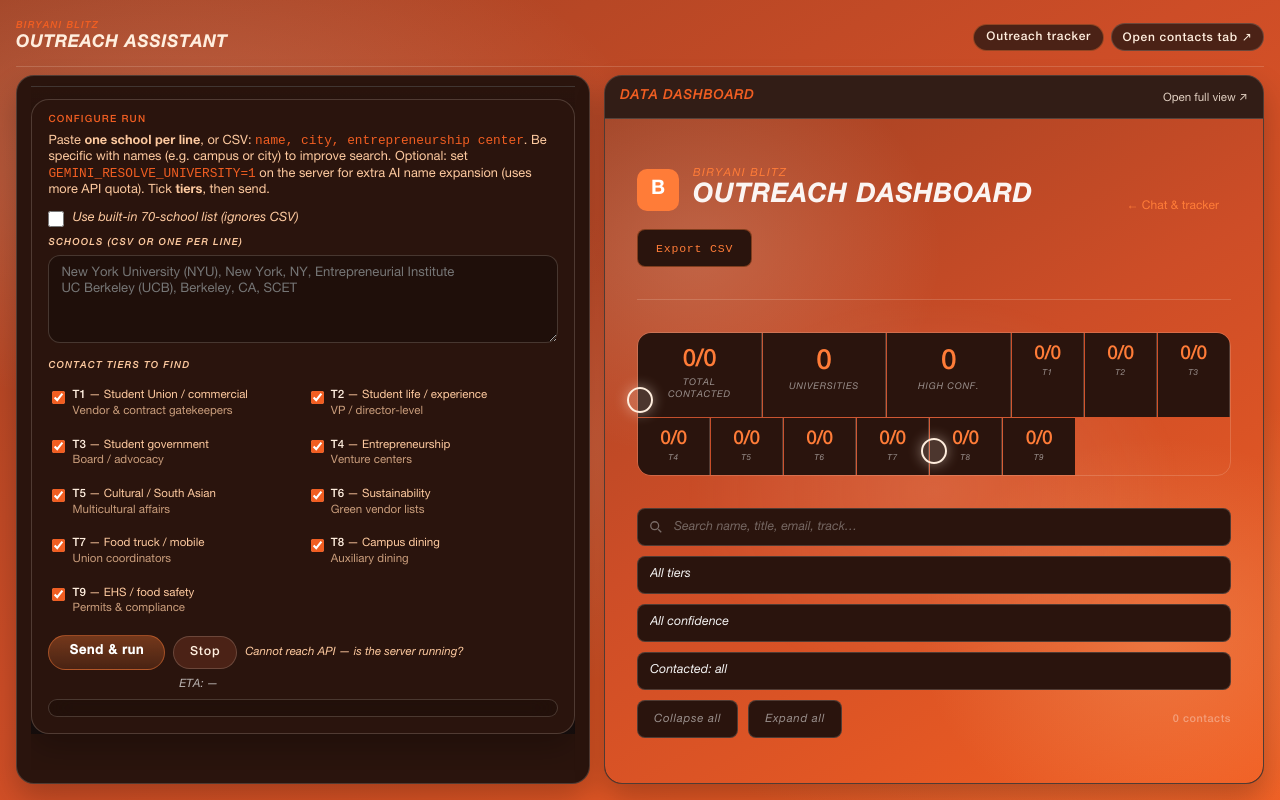
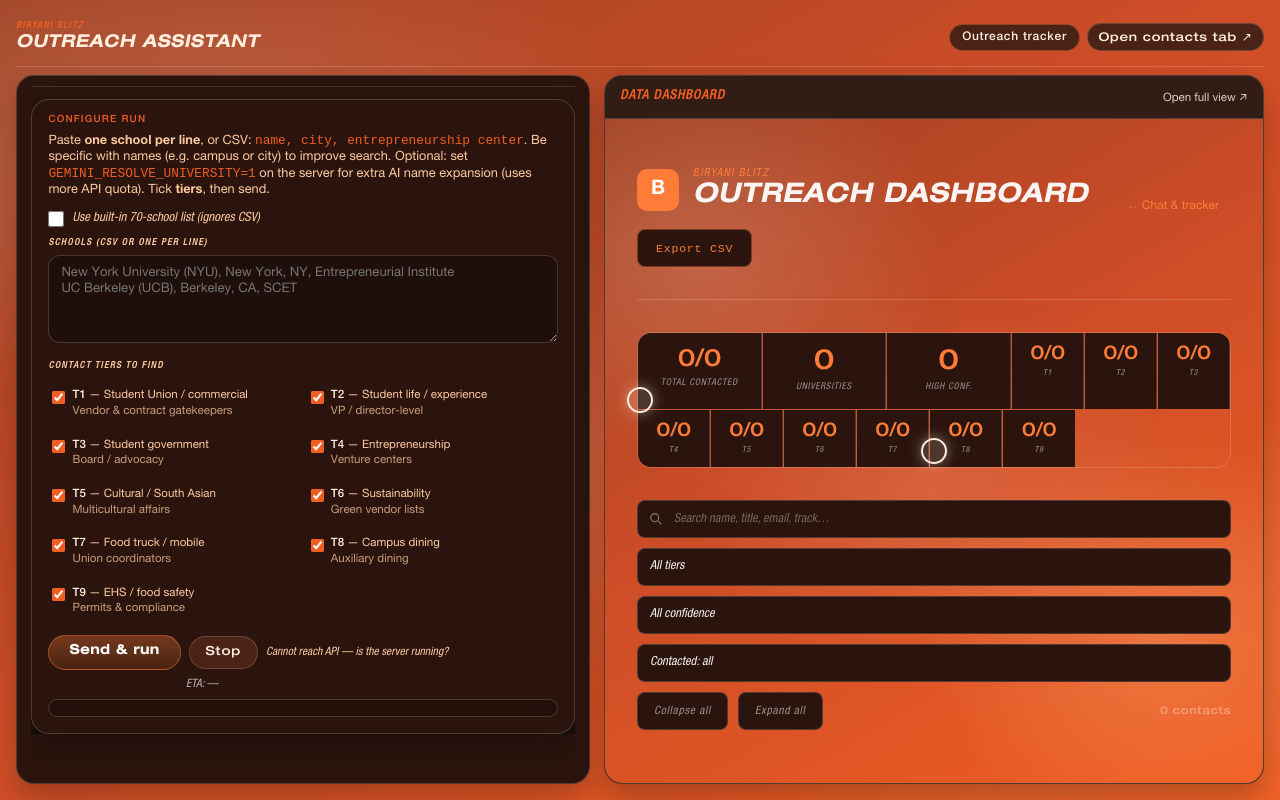
Before and after one commit to nealtheseal108/biryani-blitz-outreach, a website: page public/index.html in a window 1280 px wide. Drawn offline with Linux system fonts and the light colour scheme; no server answers.

Commit message:
Use provided HelveticNeue Ex/ExO/CnO font files directly
Import actual Ex, ExO, CnO, MdEx, and MdExO OTFs from the supplied folder and point UI typography aliases to these real files instead of simulated mappings.

```diff
--- a/public/css/theme.css
+++ b/public/css/theme.css
@@ -57,7 +57,7 @@
   font-family: "BB Ex";
   font-weight: 500;
   font-style: normal;
-  src: url("/fonts/HelveticaNeueLTPro-Md.otf") format("opentype");
+  src: url("/fonts/HelveticaNeueLTPro-MdEx.otf") format("opentype");
   font-display: swap;
 }
 
@@ -65,7 +65,7 @@
   font-family: "BB ExO";
   font-weight: 500;
   font-style: italic;
-  src: url("/fonts/HelveticaNeueLTPro-MdIt.otf") format("opentype");
+  src: url("/fonts/HelveticaNeueLTPro-MdExO.otf") format("opentype");
   font-display: swap;
 }
 
@@ -73,7 +73,7 @@
   font-family: "BB CnO";
   font-weight: 400;
   font-style: italic;
-  src: url("/fonts/HelveticaNeueLTPro-It.otf") format("opentype");
+  src: url("/fonts/HelveticaNeueLTPro-CnO.otf") format("opentype");
   font-display: swap;
 }
 
```
Also changed, not shown: public/fonts/HelveticaNeueLTPro-CnO.otf (added), public/fonts/HelveticaNeueLTPro-Ex.otf (added), public/fonts/HelveticaNeueLTPro-ExO.otf (added), public/fonts/HelveticaNeueLTPro-MdEx.otf (added), public/fonts/HelveticaNeueLTPro-MdExO.otf (added).
